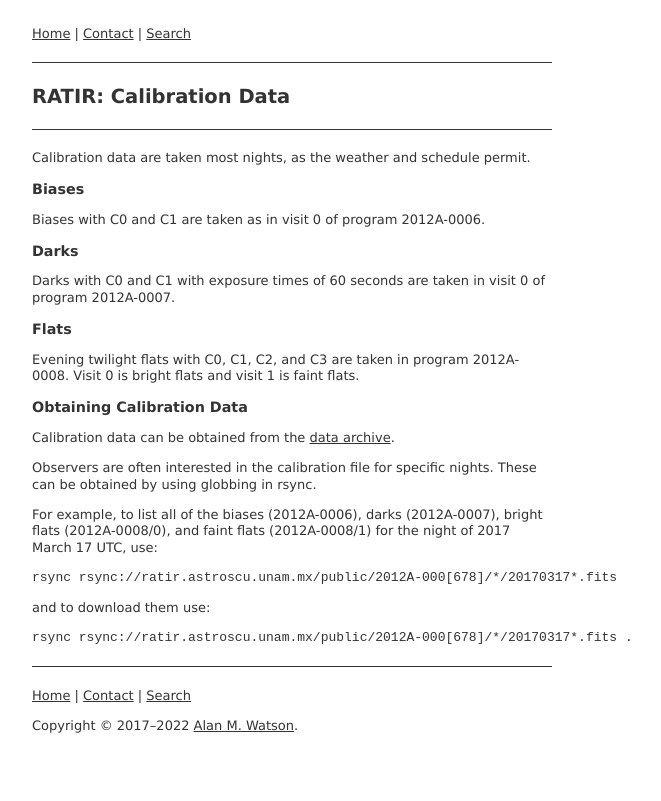
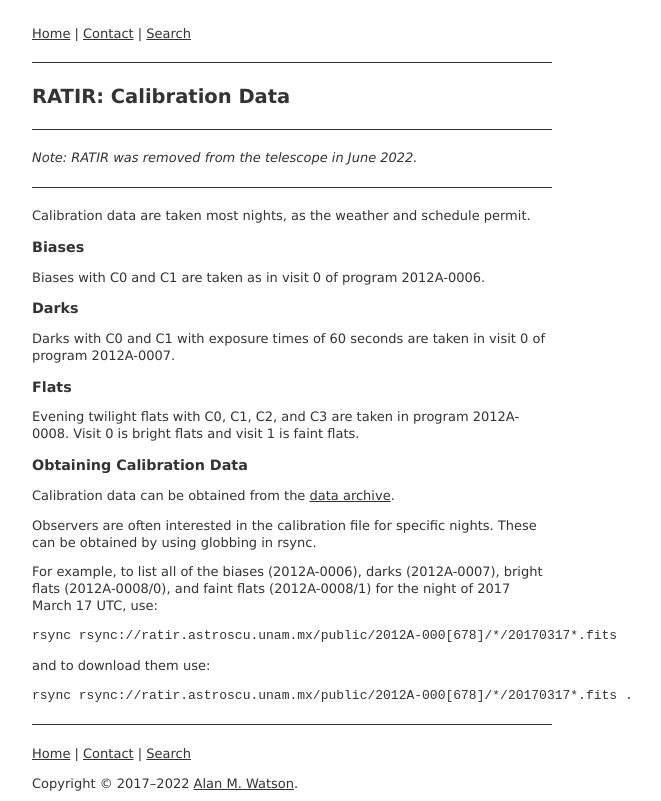
Before and after one commit to alanwatsonforster/ratir-web-site, a plain HTML site: page calibration-data.html in a window 1280 px wide. Shown: the whole page, without its empty margins (348-1009 px from the left). Drawn offline with Linux system fonts and the light colour scheme.

Commit message:
Added notes on the status of RATIR.

```diff
--- a/calibration-data.html
+++ b/calibration-data.html
@@ -16,7 +16,10 @@ RATIR: Calibration Data
 <hr/>
 </div>
 <div id="main">
-<p>Calibration data are taken most nights, as the weather and schedule permit.</p>
+<p><em>Note: RATIR was removed from the telescope in June 2022.</em></p>
+
+<p><hr/>
+Calibration data are taken most nights, as the weather and schedule permit.</p>
 
 <h2>Biases</h2>
 
```
Also changed, not shown: grb-program.html (+4 -0 lines), index.html (+1 -1 lines), instrument.html (+4 -0 lines), participants.html (+4 -0 lines), telescope.html (+4 -0 lines), 6 other files.
